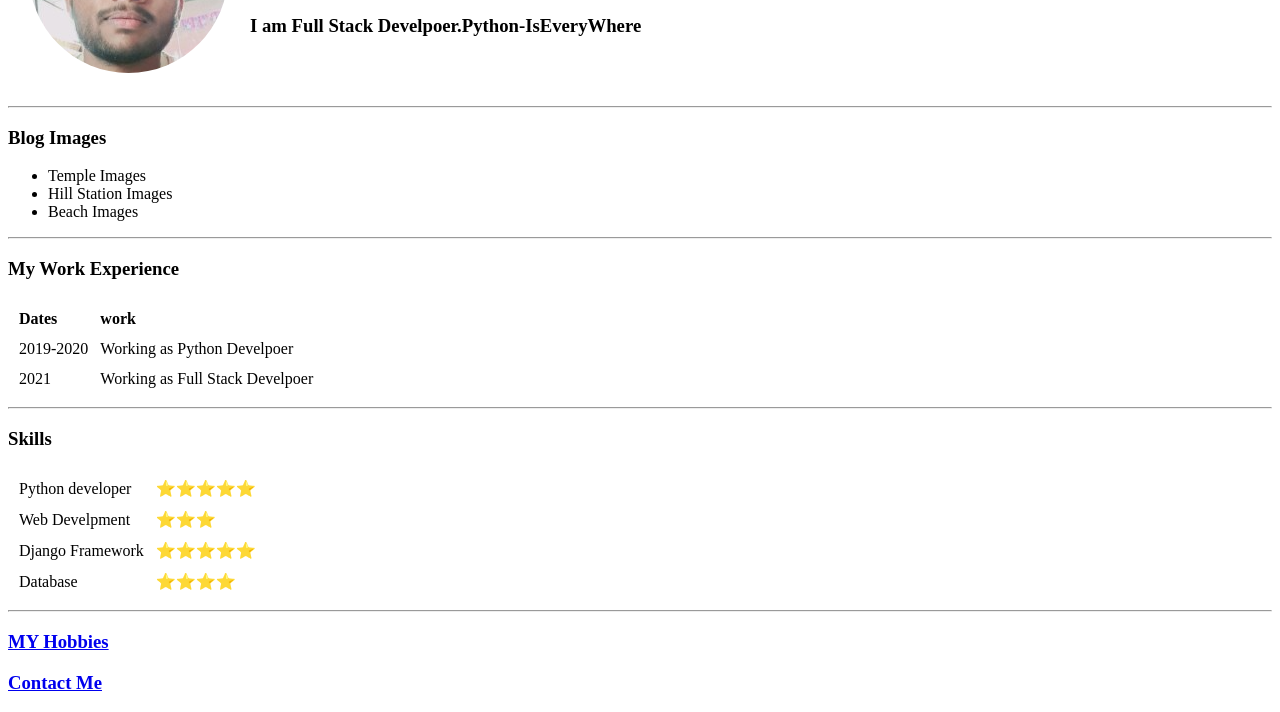
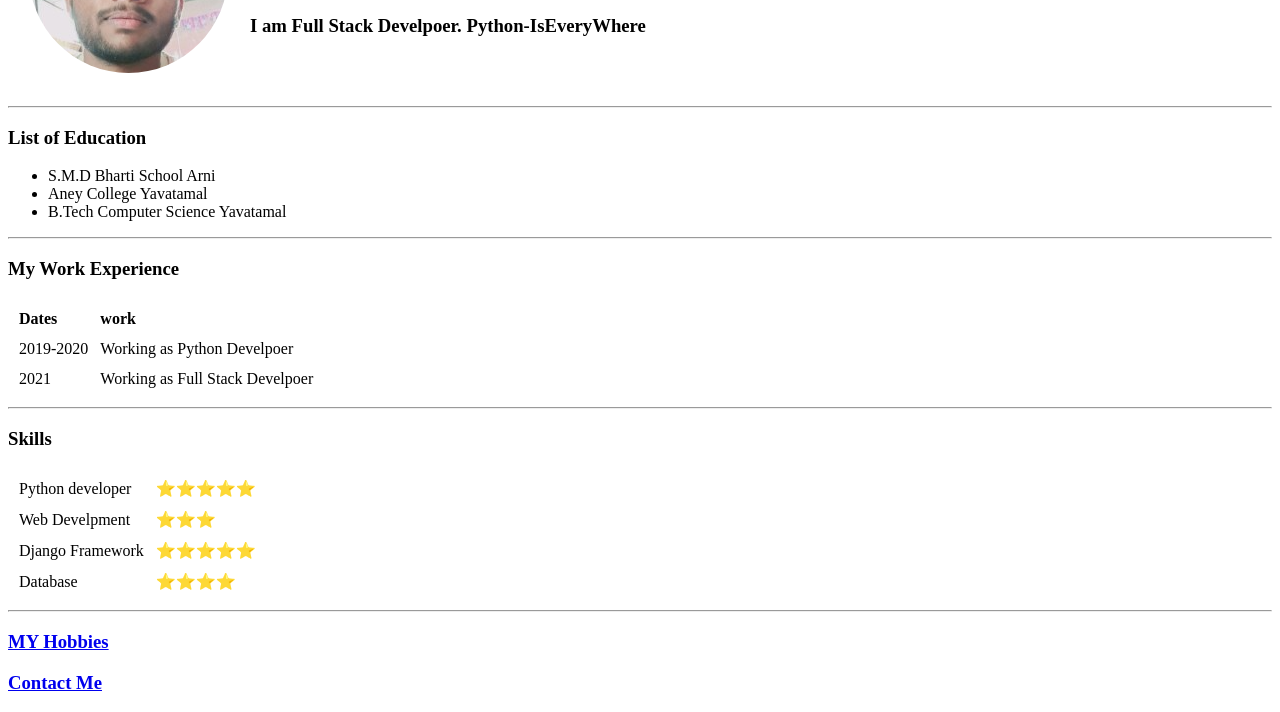
Before and after one commit to vaibhavDyna123/BlogCV, a plain HTML site: page index2.html in a window 1280 px wide. Shown: the part 155-867 px from the top of the page. Drawn offline with Linux system fonts and the light colour scheme.

Commit message:
Add files via upload

```diff
--- a/index2.html
+++ b/index2.html
@@ -13,16 +13,16 @@
       <td>
         <h1>VAIBHAV WADATE</h1>
         <h3>SOFTWARE DEVELOPER AT <a href="https://dynamisch.co/">DYNAMISCH</a></h3>
-        <h3>I am Full Stack Develpoer.Python-IsEveryWhere</h3>
+        <h3>I am Full Stack Develpoer. Python-IsEveryWhere</h3>
       </td>
     </tr>
   </table>
   <hr>
-  <h3>Blog Images</h3>
+  <h3>List of Education</h3>
   <ul>
-    <li>Temple Images</li>
-    <li>Hill Station Images</li>
-    <li>Beach Images</li>
+    <li>S.M.D Bharti School Arni</li>
+    <li>Aney College Yavatamal</li>
+    <li>B.Tech Computer Science Yavatamal</li>
   </ul>
   <hr>
   <h3>My Work Experience</h3>
```
